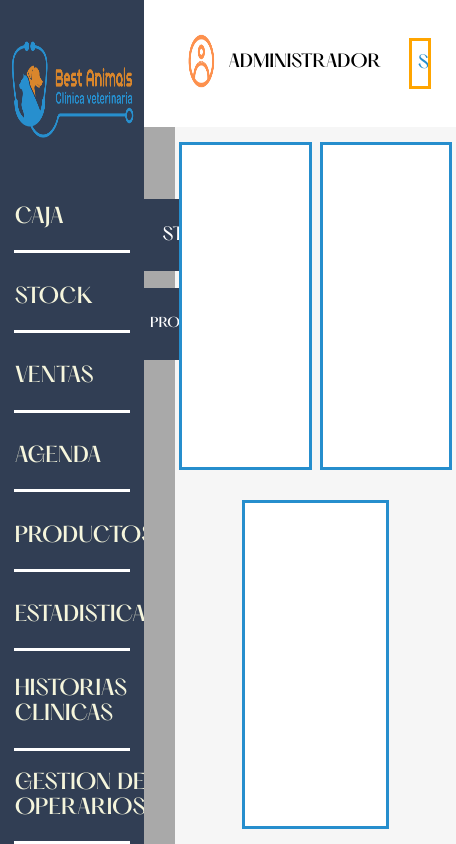
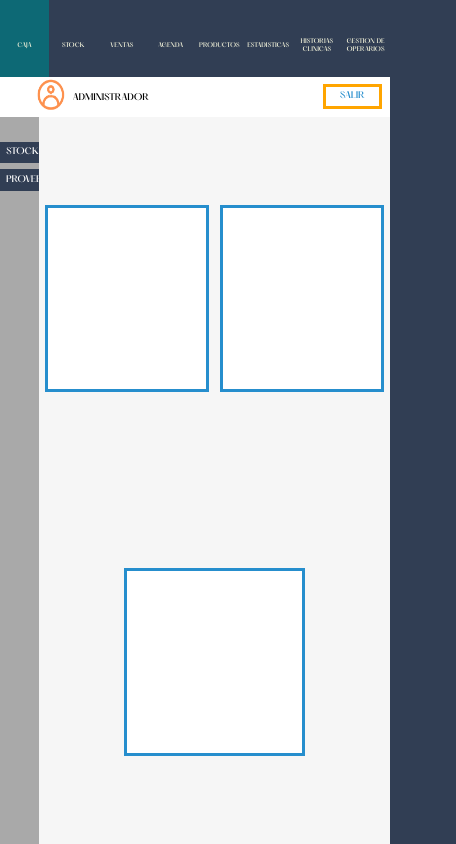
Before and after one commit to franoyo/proyecto-best-animals, a plain HTML site: page dashaboard_admin_productos.html in a window 390 px wide. Shown: the whole page, 456 px wide, since content can reach past the window. Drawn offline with Linux system fonts and the light colour scheme.

Commit message:
products responsive

```diff
--- a/CSS/style6.css
+++ b/CSS/style6.css
@@ -2,7 +2,7 @@ body{
     margin: 0;
     padding: 0;
     box-sizing: border-box;
-
+    background-color: #313e54;
     }
       @font-face{
         font-family:hatton;
@@ -116,6 +116,7 @@ color: beige;
         align-items: center;
 width: 100%;
 height: 15vh;
+background-color: white;
 
 
     }
@@ -283,3 +284,310 @@ border: solid #268ecd;
 
 
    }
+   @media(orientation:portrait){
+    body{
+        background-color: #313e54;
+    }
+    .maincontainer{
+        display: flex;
+        flex-direction: column;
+width: 100%;
+height: 100vh;
+
+
+
+
+
+
+
+    }
+    .maincontainer .cont1{
+        display: flex;
+        width: 100%;
+        height: 10%;
+        background-color: #313e54;
+flex-direction: row;
+align-items: center;
+justify-content: center;
+
+
+
+
+    }
+    .cont1 .logo{
+        display: none;
+        justify-content: center;
+        align-items: center;
+width: 100%;
+height: 25vh;
+background-color: #313e54;
+
+
+    }
+    .logo .best{
+        width: 90%;
+height: 80%;
+
+
+
+    }
+    .cont1 .dash{
+        display: flex;
+        flex-direction: column;
+       text-align: center;
+        align-items: center;
+
+width: 80%;
+height: 100%;
+
+
+background-color: #313e54;
+
+
+
+
+
+
+
+    }
+    .dash:hover{
+        transition: 0.5s;
+background-color: rgb(13, 105, 117);
+
+
+
+    }
+    .cont1 .linea{
+        display: none;
+        background-color: rgb(255, 255, 255);
+        width: 20%;
+        height: 1vh;
+    }
+
+    .cont1 .ins {
+text-decoration: none;
+
+    }
+    .cont1 .b{
+color: white;
+width: 100%;
+
+    }
+    .cont1 .t1{
+        display: flex;
+width: 100%;
+height: 20%;
+font-size: 0.7vh;
+color: beige;
+font-family:hatton;
+margin-top: 2.5vh;
+
+
+
+    }
+
+
+    .maincontainer .cont2{
+
+        display: flex;
+        flex-direction: column;
+        width: 100%;
+        height: 100vh;
+
+
+
+    }
+    .cont2 .subuser{
+        display: flex;
+
+        align-items: center;
+width: 100%;
+height: 5vh;
+background-color: white;
+
+
+    }
+    .subuser .mitad{
+        display: flex;
+       align-items: center;
+width: 50%;
+height: 100%;
+
+
+
+    }
+
+    .mitad .admn{
+
+width: 100%;
+height: 20%;
+font-size: 1vh;
+font-family:hatton;
+margin-left: 3.4vh;
+
+
+    }
+    .mitad .user{
+width: 70%;
+height: 4vh;
+margin-left:4.2vh ;
+
+
+
+
+    }
+
+
+
+    .subuser .mitad2{
+        width: 50%;
+height: 100%;
+display: flex;
+flex-direction: row-reverse;
+align-items: center;
+
+
+
+    }
+    .mitad2 .button{
+        width: 30%;
+height: 3vh;
+margin-right: 1vh;
+background: none;
+border: solid orange;
+color: #268ecd;
+
+font-family: hatton;
+font-size: 1vh;
+
+    }
+    .button:hover{
+        transition: 1s;
+background-color: orange;
+
+
+    }
+   .cont2 .cont3{
+    display: flex;
+flex-direction: row;
+width: 100%;
+height: 100%;
+
+
+
+
+   }
+   .cont3 .menumin{
+    display: flex;
+    flex-direction: column;
+width: 10%;
+height: 100%;
+background-color: darkgray;
+
+
+   }
+   .modify-buttons{
+    display: flex;
+    flex-direction: column;
+    align-items: center;
+    justify-content: start;
+
+width: 100%;
+height: 100%;
+
+
+   }
+   .modify-buttons .create{
+    width: 100%;
+    height: 3%;
+
+
+    font-family:hatton;
+    margin-top: 64%;
+   margin-bottom: 15%;
+    border: none;
+    background-color: #313e54;
+    color: white;
+    font-size: 1vh;
+
+
+
+       }
+       .create:hover{
+      transition: 0.5s;
+
+      background-color: rgb(13, 105, 117);
+      padding: 30%;
+
+       }
+       .modify-buttons .search{
+
+        width: 100%;
+        height: 3%;
+        font-family:hatton;
+       font-size: 1vh;
+        border: none;
+        background-color: #313e54;
+        color: white;
+
+
+
+           }
+           .search:hover{
+            transition: 0.5s;
+
+      background-color: rgb(13, 105, 117);
+      padding: 30%;
+           }
+           .cont3 .content_a{
+            display: flex;
+            flex-direction: column;
+            width: 100%;
+            height: 100%;
+
+
+
+
+
+               }
+               .content_a .row_a{
+
+                display: flex;
+                justify-content: center;
+                align-items: center;
+                width: 100%;
+                height: 50%;
+
+
+               }
+               .content_a .row_b{
+            display: flex;
+            align-items: center;
+            justify-content: center;
+            width: 50%;
+            height: 100%;
+
+
+               }
+               .row_b .put_graphics{
+            display: flex;
+            width: 90%;
+            height: 50%;
+            background-color: white;
+            border: solid #268ecd;
+
+
+               }
+               .cont3 .put_graphics2{
+                display: flex;
+                width: 50%;
+                height: 50%;
+                background-color: white;
+                border: solid #268ecd;
+
+
+               }
+
+
+
+   }
```
Also changed, not shown: dashaboard_admin_productos.html (+1 -0 lines).
